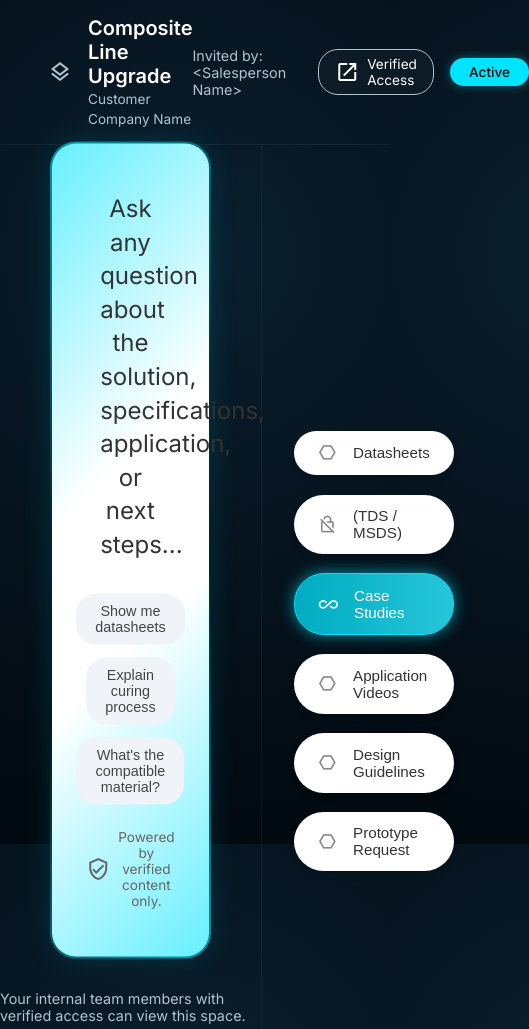
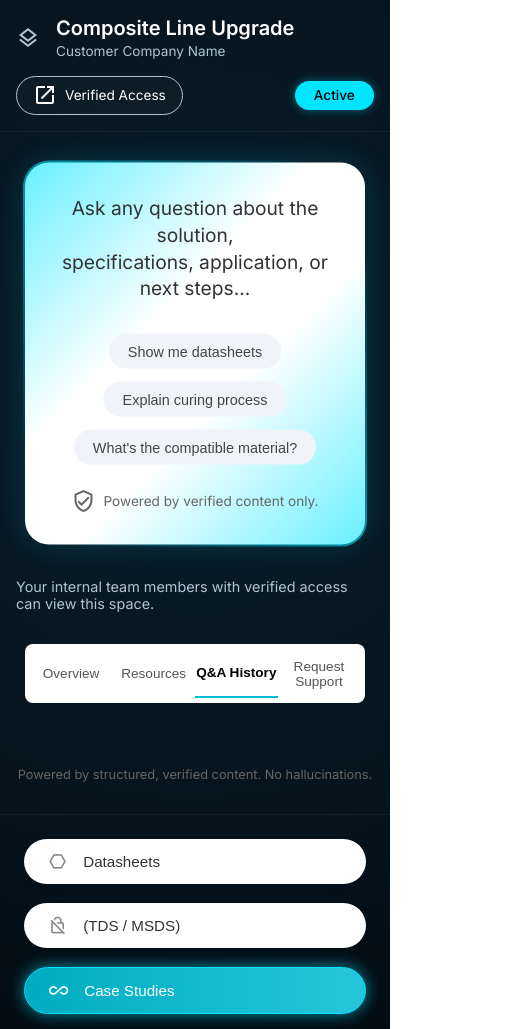
Before and after one commit to Yash06B/composite-line-upgrade, a plain HTML site: page index.html in a window 390 px wide. Shown: the top 1029 px of the page, 529 px wide, since content can reach past the window. Drawn offline with Linux system fonts and the light colour scheme.

Commit message:
feat: add mobile responsiveness

```diff
--- a/styles.css
+++ b/styles.css
@@ -318,3 +318,90 @@ body {
 .active-indicator {
     box-shadow: 0 0 10px var(--accent-cyan);
 }
+
+/* Mobile Responsiveness */
+@media (max-width: 768px) {
+    body {
+        overflow: auto; /* Enable scrolling on mobile */
+        height: auto;
+    }
+
+    .app-container {
+        height: auto;
+        min-height: 100vh;
+    }
+
+    .app-header {
+        padding: 1rem;
+        flex-direction: column;
+        gap: 1rem;
+        align-items: flex-start;
+    }
+
+    .header-right {
+        width: 100%;
+        justify-content: space-between;
+        flex-wrap: wrap;
+        gap: 0.5rem;
+    }
+
+    .invited-by {
+        display: none; /* Hide on very small screens to save space */
+    }
+
+    .main-layout {
+        flex-direction: column;
+    }
+
+    .sidebar-right {
+        width: 100%;
+        border-left: none;
+        border-top: 1px solid rgba(255, 255, 255, 0.05);
+        padding: 1.5rem;
+        order: 2; /* Move sidebar to bottom */
+    }
+
+    .content-area {
+        padding: 1rem;
+        order: 1;
+    }
+
+    .query-card-container {
+        width: 95%;
+        margin-top: 1rem;
+    }
+
+    .query-card {
+        padding: 2rem 1.5rem;
+    }
+
+    .query-content h2 {
+        font-size: 1.2rem;
+    }
+
+    .bottom-nav {
+        width: 95%;
+        margin-bottom: 2rem;
+        flex-wrap: wrap;
+    }
+
+    .nav-item {
+        font-size: 0.85rem;
+        padding: 0.6rem 0;
+    }
+
+    .active-indicator {
+        display: none; /* Simplifies nav on mobile */
+    }
+
+    .nav-item.active {
+        border-bottom: 2px solid var(--accent-cyan-dim);
+    }
+
+    .footer-note {
+        position: static;
+        margin-top: 2rem;
+        text-align: center;
+        padding-bottom: 1rem;
+    }
+}
```
